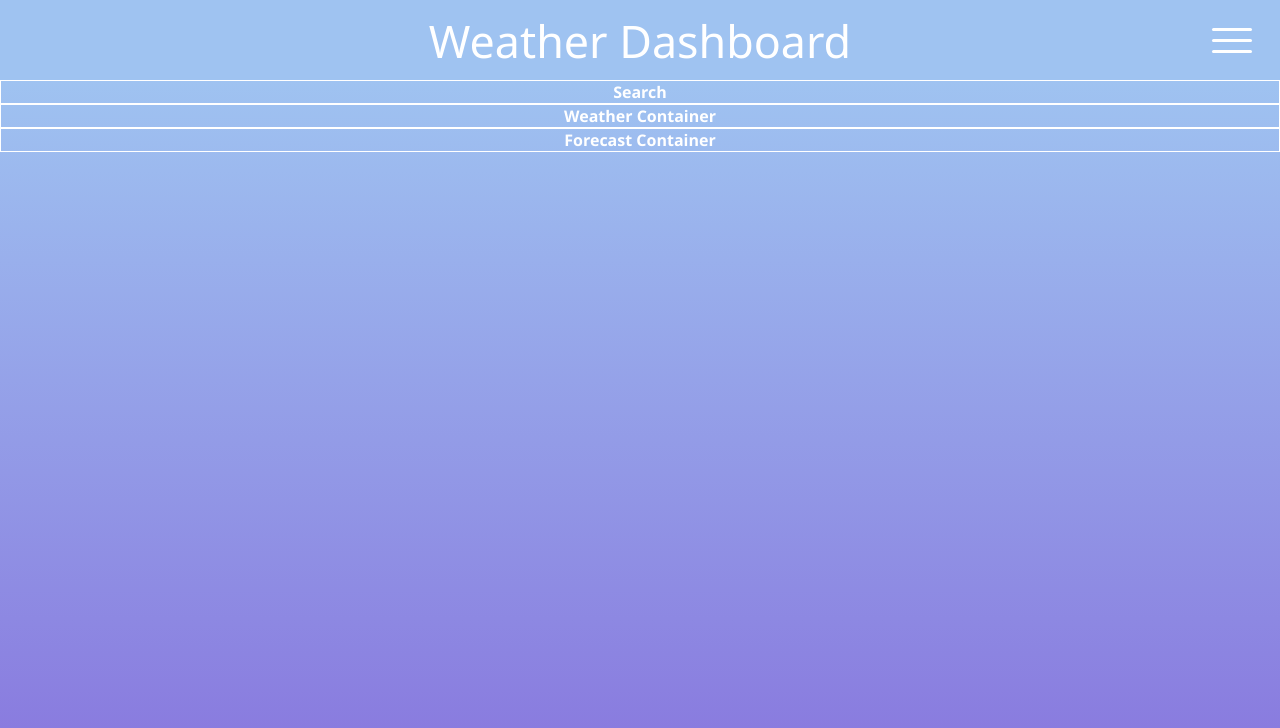
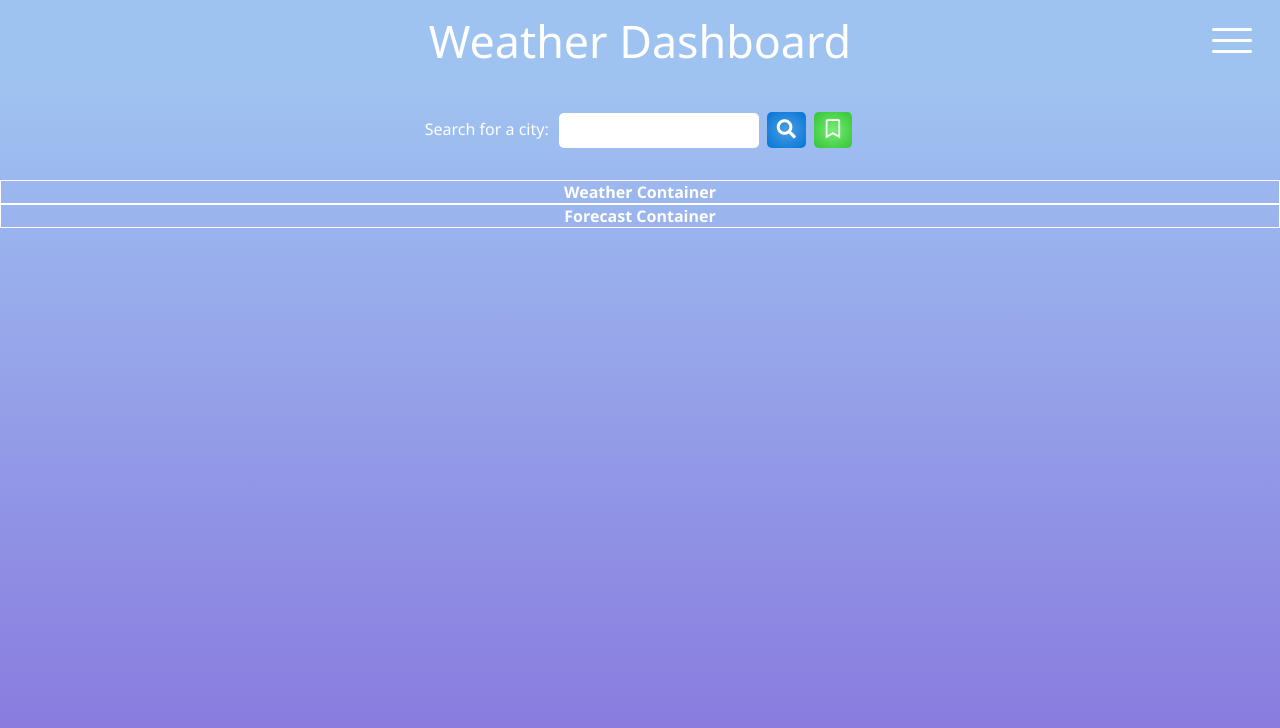
Before and after one commit to austenpturner/weather-dashboard, a React (Create React App) app in the folder react-app/: page / in a window 1280 px wide. Shown: the top 728 px of the page. Built offline with nearby package versions, Linux system fonts and the light colour scheme.

Commit message:
add react search bar elements and styles

```diff
--- a/react-app/src/components/Header/Nav.js
+++ b/react-app/src/components/Header/Nav.js
@@ -10,7 +10,7 @@ class Nav extends Component {
                     id='saved-list'
                     className='slide-right'
                 >
-                    <li>
+                    {/* <li>
                         <a
                             className='saved-place'
                             href='#about'
@@ -18,7 +18,7 @@ class Nav extends Component {
                         >
                             About
                         </a>
-                    </li>
+                    </li> */}
                 </ul>
             </nav>
         );
--- a/react-app/src/components/SearchBar/SearchBar.js
+++ b/react-app/src/components/SearchBar/SearchBar.js
@@ -5,7 +5,24 @@ class SearchBar extends Component {
     render() {
         return (
             <div id="search-bar">
-        <h4>Search</h4>
+                <form>
+                    <div className="form-group">
+                        <label htmlFor="search">Search for a city:</label>
+                        <input
+                            type="text"
+                            name="search"
+                            id="search-input"
+                            // value={this.state.firstName}
+                            // onChange={this.handleInputChange.bind(this)}
+                        />
+                        <button type='submit' id='search-btn'>
+                            <i class='fas fa-search fa-lg'></i>
+                        </button>
+                        <button id='save-btn'>
+                            <i class='far fa-bookmark fa-lg'></i>
+                        </button>
+                    </div>
+                </form>
             </div>
         );
     }
--- a/react-app/src/components/SearchBar/searchstylesheet.css
+++ b/react-app/src/components/SearchBar/searchstylesheet.css
@@ -1,8 +1,49 @@
 #search-bar {
-  border: 1px solid white;
+  display: -webkit-box;
+  display: -ms-flexbox;
+  display: flex;
+  -webkit-box-orient: horizontal;
+  -webkit-box-direction: normal;
+      -ms-flex-direction: row;
+          flex-direction: row;
+  -webkit-box-pack: center;
+      -ms-flex-pack: center;
+          justify-content: center;
+  height: 100px;
 }
 
-#search-bar h4 {
-  text-align: center;
+#search-bar form {
+  -ms-flex-item-align: center;
+      -ms-grid-row-align: center;
+      align-self: center;
+}
+
+#search-bar form label {
+  font-size: 1em;
+  margin: 5px;
+}
+
+#search-bar form input {
+  border-radius: 5px;
+  border: none;
+  padding: 10px 5px;
+  margin: 0 8px 0 5px;
+  width: 200px;
+}
+
+#search-bar form button {
+  background-image: radial-gradient(#4e9de2, #0275d8);
+  border-radius: 5px;
+  color: white;
+  cursor: pointer;
+  border: none;
+  font-size: 0.9em;
+  margin-right: 8px;
+  padding: 10px;
+}
+
+#search-bar form #save-btn {
+  background-image: radial-gradient(#76ec76, #34c434);
+  padding: 10px 12px;
 }
 /*# sourceMappingURL=searchstylesheet.css.map */
--- a/react-app/src/components/SearchBar/searchstylesheet.scss
+++ b/react-app/src/components/SearchBar/searchstylesheet.scss
@@ -5,9 +5,35 @@
 }
 
 #search-bar {
-    border: 1px solid white;
-    // height: 100px;
-    h4 {
-        text-align: center;
+    @include flex (row, center);
+    // border: 1px solid white;
+    height: 100px;
+    form {
+        align-self: center;
+        label {
+            font-size: 1em;
+            margin: 5px;
+        }
+        input {
+            border-radius: 5px;
+            border: none;
+            padding: 10px 5px;
+            margin: 0 8px 0 5px;
+            width: 200px;
+        }
+        button {
+            background-image: radial-gradient(rgb(78, 157, 226), rgb(2,117,216));
+            border-radius: 5px;
+            color: white;
+            cursor: pointer;
+            border: none;
+            font-size: 0.9em;
+            margin-right: 8px;
+            padding: 10px;
+        }
+        #save-btn {
+            background-image: radial-gradient(rgb(118, 236, 118), rgb(52, 196, 52));
+            padding: 10px 12px;
+        }
     }
 }
```
Also changed, not shown: 1 other file (tests, documents, lock files or other folders). Lines whose indentation alone changed are shown as unchanged.
